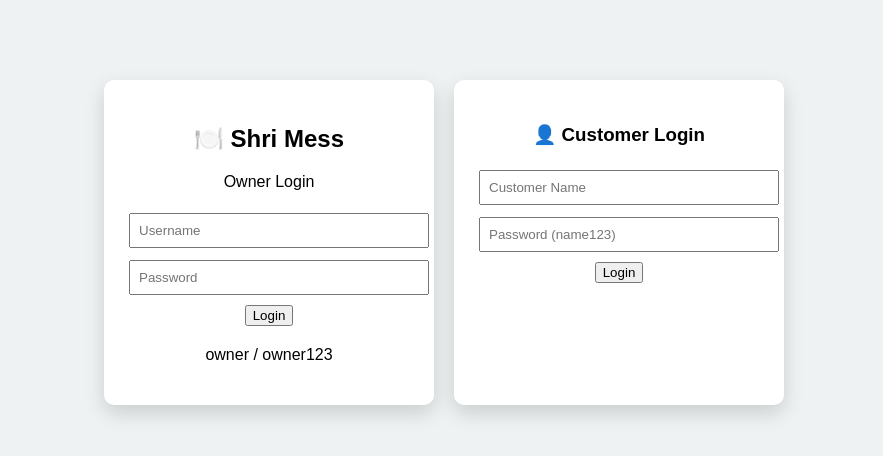
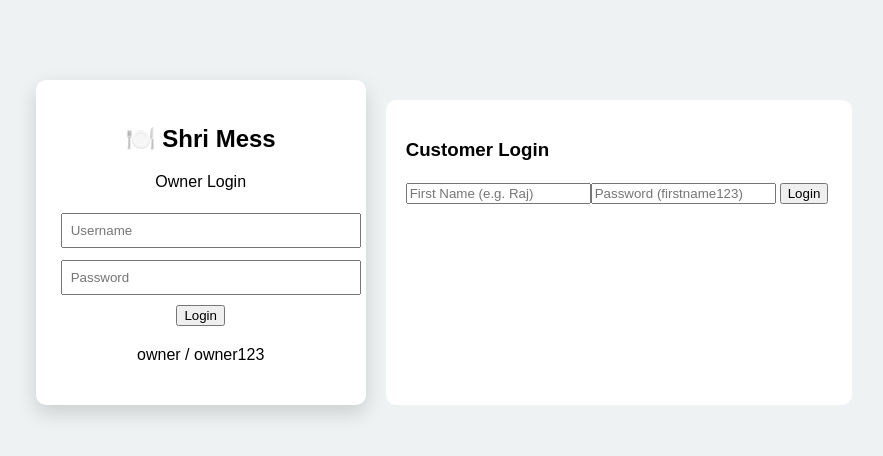
Before and after one commit to Shrivardhan3596/smart-mess-management-system, a React (Create React App) app: page / in a window 1280 px wide. Shown: the top 456 px of the page, without its empty margins (196-1079 px from the left). Built offline with nearby package versions, Linux system fonts and the light colour scheme.

Commit message:
Refactor customer login function and update placeholders

```diff
--- a/src/CustomerLogin.js
+++ b/src/CustomerLogin.js
@@ -4,11 +4,12 @@ function CustomerLogin({ setPage, setCustomerData }) {
   const [name, setName] = useState("");
   const [password, setPassword] = useState("");
 
-  const loginCustomer = () => {
+  const login = () => {
     const customers = JSON.parse(localStorage.getItem("customers")) || [];
 
+    // Match only FIRST NAME
     const customer = customers.find(
-      (c) => c.name.toLowerCase() === name.toLowerCase()
+      (c) => c.name.split(" ")[0].toLowerCase() === name.toLowerCase()
     );
 
     if (!customer) {
@@ -16,6 +17,7 @@ function CustomerLogin({ setPage, setCustomerData }) {
       return;
     }
 
+    // Password = firstname + 123
     if (password !== name.toLowerCase() + "123") {
       alert("Invalid password");
       return;
@@ -26,21 +28,24 @@ function CustomerLogin({ setPage, setCustomerData }) {
   };
 
   return (
-    <div className="login-card">
-      <h3>👤 Customer Login</h3>
+    <div className="card">
+      <h3>Customer Login</h3>
 
       <input
-        placeholder="Customer Name"
+        type="text"
+        placeholder="First Name (e.g. Raj)"
+        value={name}
         onChange={(e) => setName(e.target.value)}
       />
 
       <input
         type="password"
-        placeholder="Password (name123)"
+        placeholder="Password (firstname123)"
+        value={password}
         onChange={(e) => setPassword(e.target.value)}
       />
 
-      <button onClick={loginCustomer}>Login</button>
+      <button onClick={login}>Login</button>
     </div>
   );
 }
```
